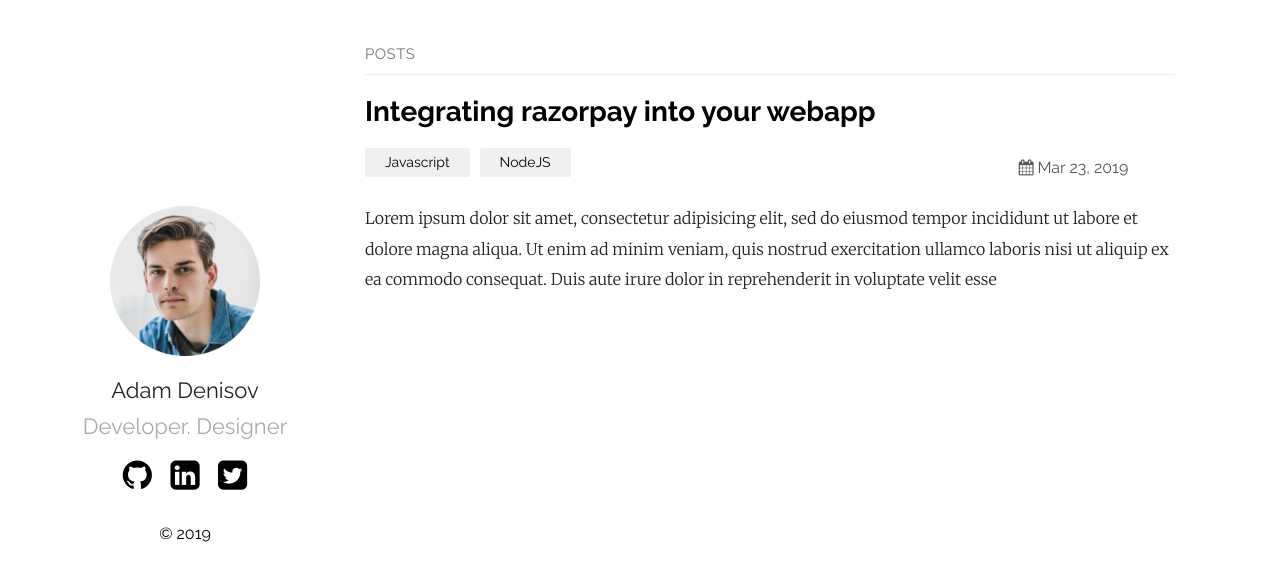
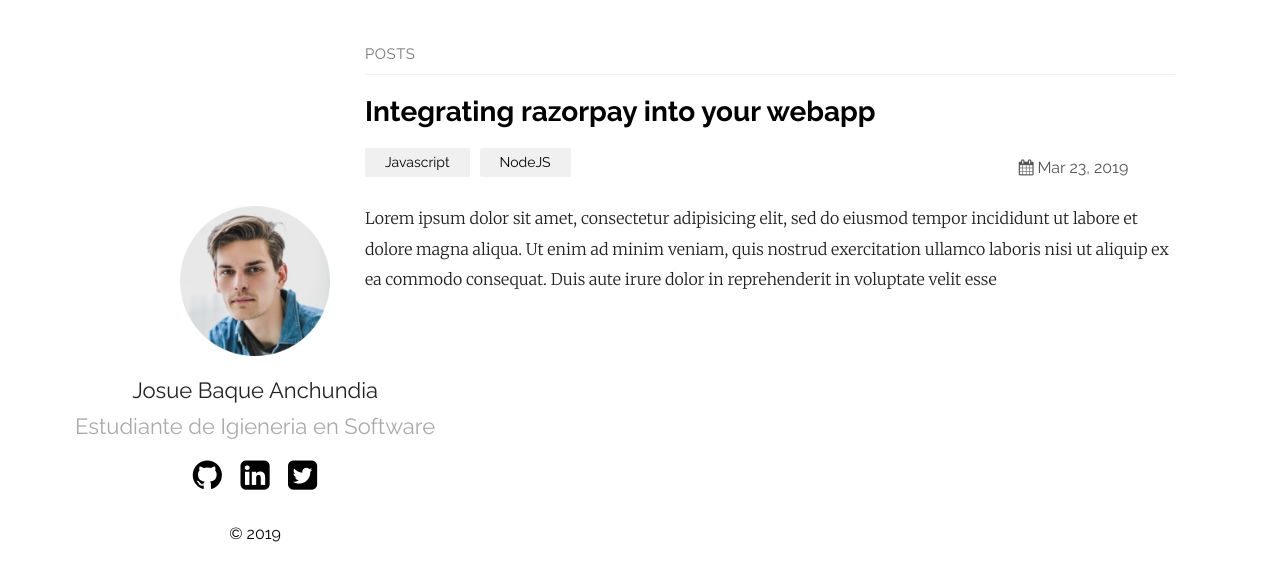
Before and after one commit to jalexander24/prueba-5, a Jekyll site: the page built from index.md, in a window 1280 px wide. Shown: the top 581 px of the page. Built offline with Jekyll 4.4.1, drawn with Linux system fonts in a browser that asks for light colours.

Commit message:
Update _config.yml

```diff
--- a/_config.yml
+++ b/_config.yml
@@ -12,8 +12,8 @@ show_excerpts: true # set to true to show excerpts on the homepage
 sass:
   sass_dir: _sass
 plainwhite:
-  name: Adam Denisov
-  tagline: Developer. Designer
+  name: Josue Baque Anchundia
+  tagline: Estudiante de Igieneria en Software
   date_format: "%b %-d, %Y"
   sitemap: true # set to true to generate sitemap.xml content
 
```
